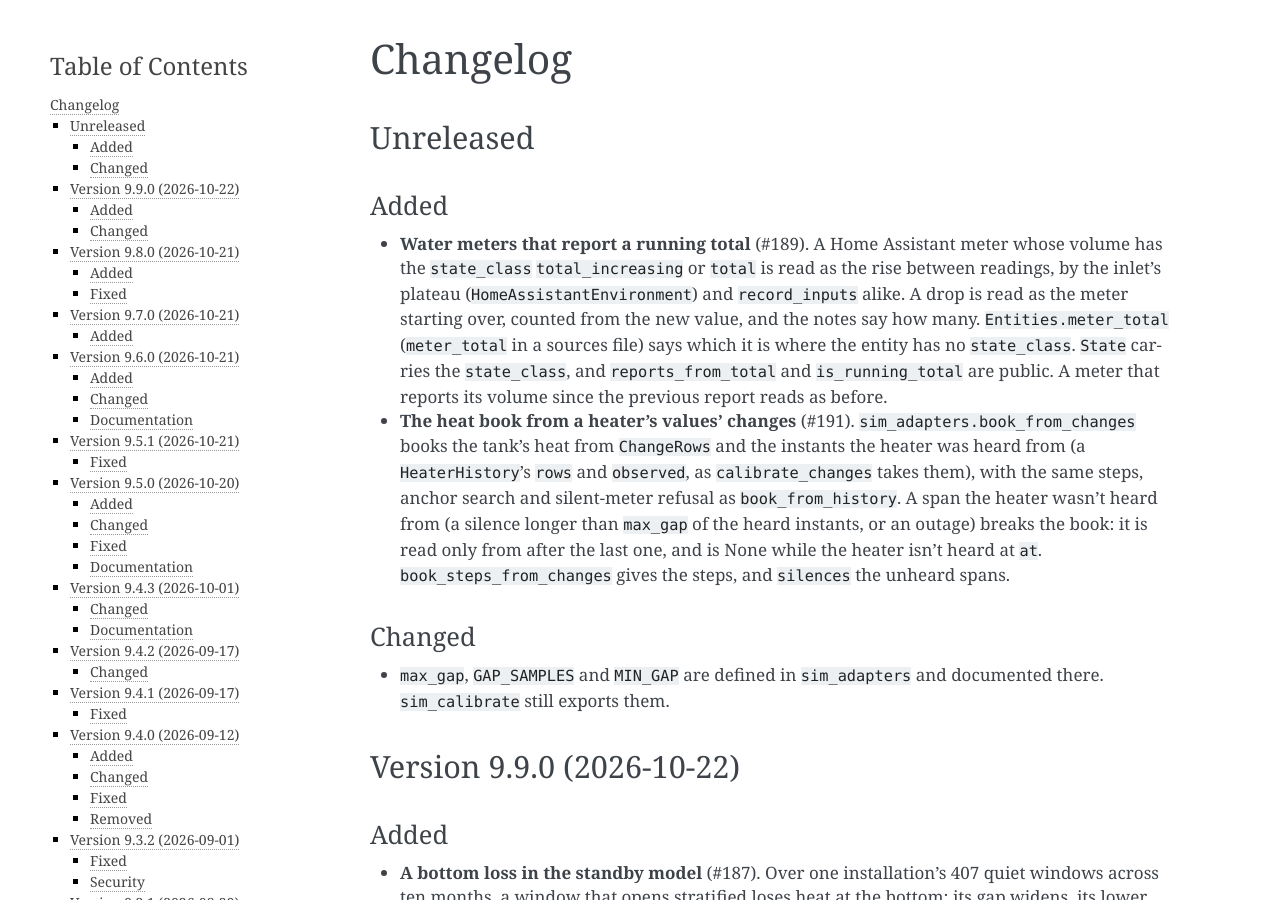
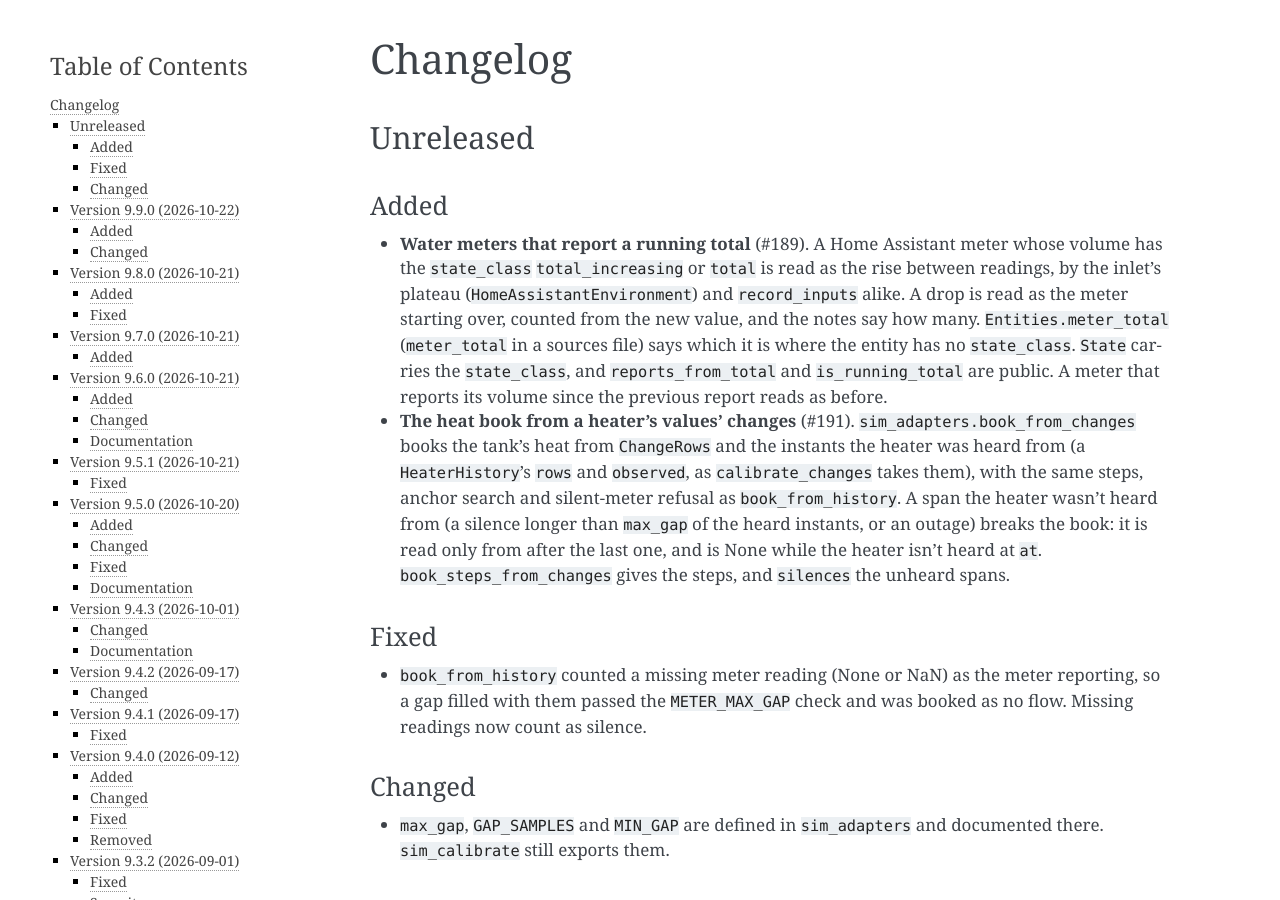
Before and after one commit to eman/nwp500-python, a Sphinx documentation site: the page built from docs/project/changelog.rst, in a window 1280 px wide and 900 px high. Built offline with Sphinx 7.4.7, drawn with Linux system fonts in a browser that asks for light colours.

Commit message:
fix(sim_adapters): missing meter readings are a silence in the book's check
A None or NaN flow reading was counted as the meter reporting, so a gap
filled with them passed the METER_MAX_GAP check and the steps over it
booked no flow. Both book_from_history and book_from_changes now drop
them before the check.

```diff
--- a/CHANGELOG.rst
+++ b/CHANGELOG.rst
@@ -28,6 +28,13 @@ Added
   the last one, and is None while the heater isn't heard at ``at``.
   ``book_steps_from_changes`` gives the steps, and ``silences`` the
   unheard spans.
+
+Fixed
+-----
+- ``book_from_history`` counted a missing meter reading (None or NaN)
+  as the meter reporting, so a gap filled with them passed the
+  ``METER_MAX_GAP`` check and was booked as no flow. Missing readings
+  now count as silence.
 
 Changed
 -------
--- a/docs/reference/simulator-inputs.rst
+++ b/docs/reference/simulator-inputs.rst
@@ -546,7 +546,8 @@ median of the probe's readings over the last 3 hours
 (``book.inlet_window_s``), the default without one. The meter must
 report at rest too: a silence over an hour in the window is refused,
 since it would read as a quiet full tank. A missing reading (None or
-NaN) is skipped, and the value before it holds.
+NaN) is skipped, and the value before it holds; it doesn't count as the
+meter reporting.
 
 ``book_from_changes`` grids the changes the same way, each value held
 until its next change; without a compressor flag, the heat source says
```
Also changed, not shown: 2 other files.
